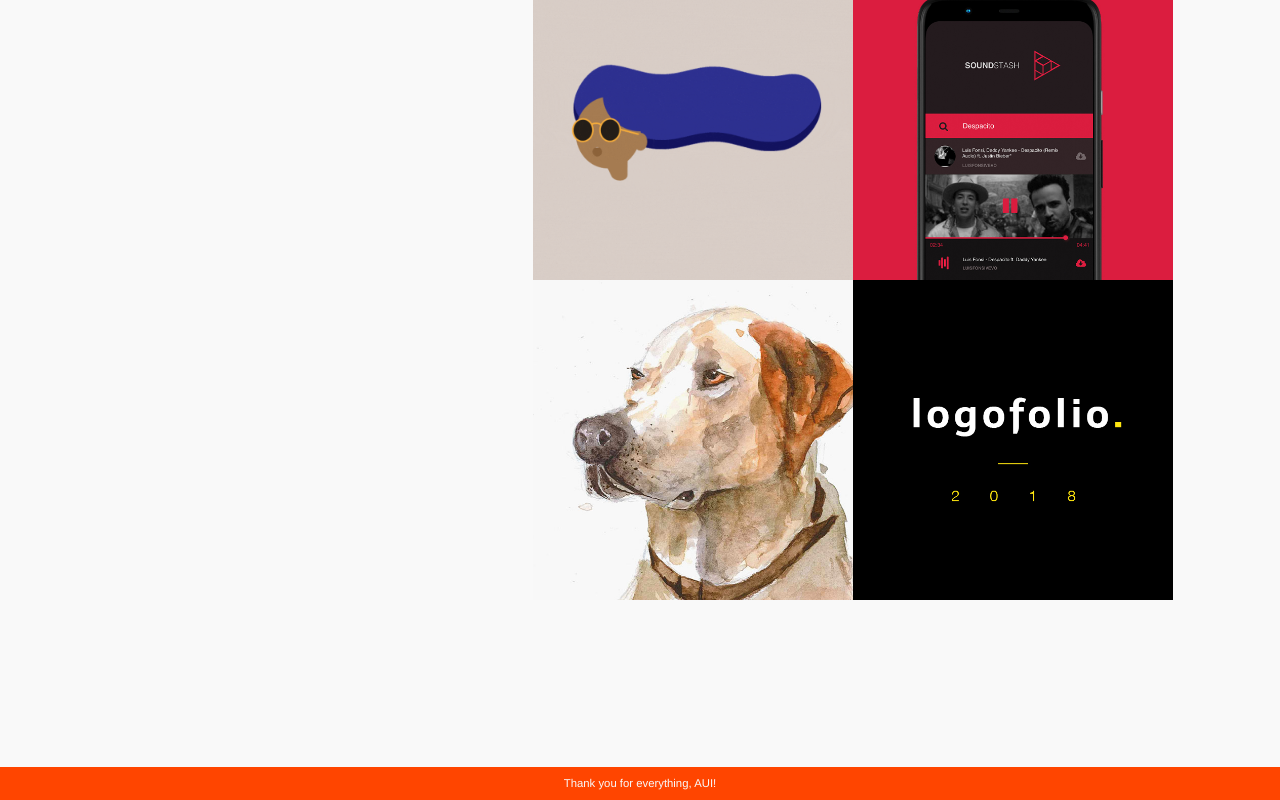
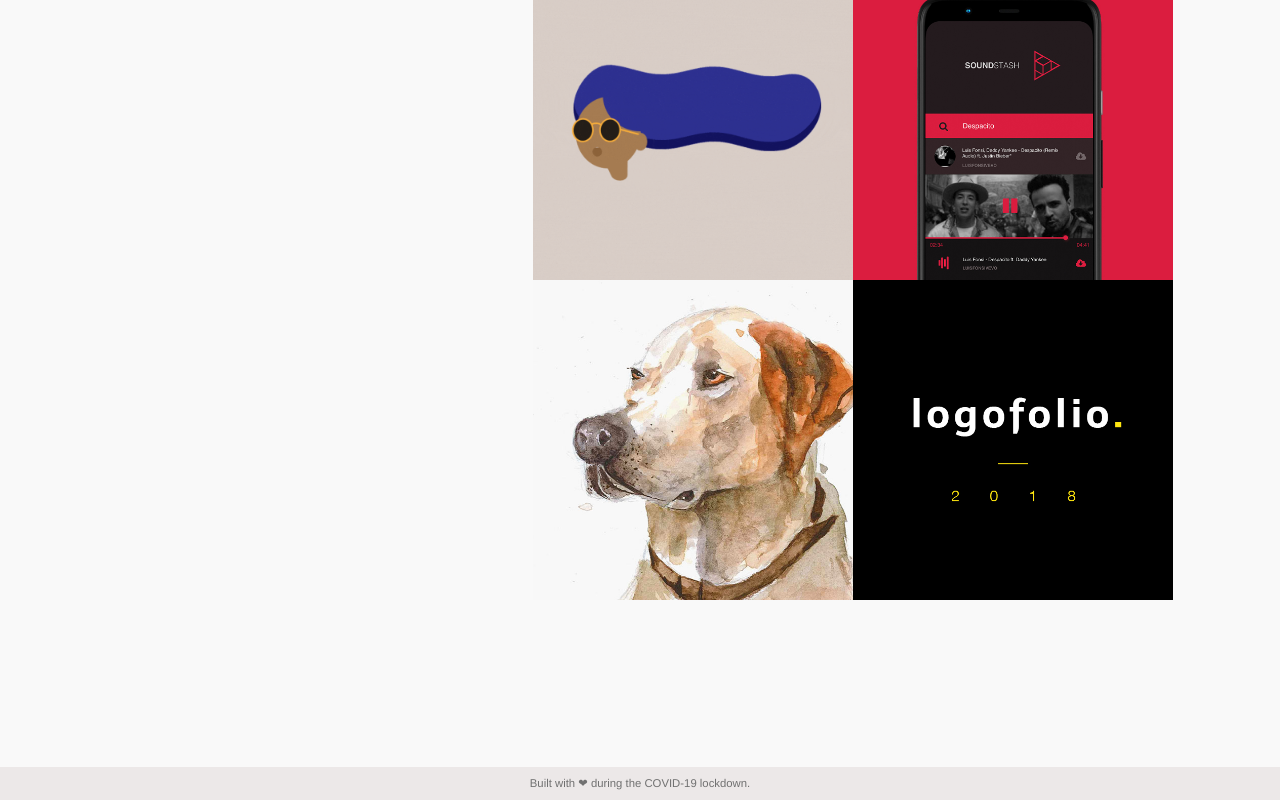
Before and after one commit to eccentricdz/eccentricdz.github.io, a React (Create React App) app: page / in a window 1280 px wide. Shown: the part 1570-2370 px from the top of the page. Built offline with nearby package versions, Linux system fonts and the light colour scheme.

Commit message:
Remove AUI. Add food delivery.

```diff
--- a/package.json
+++ b/package.json
@@ -7,11 +7,11 @@
     "@testing-library/jest-dom": "^4.2.4",
     "@testing-library/react": "^9.3.2",
     "@testing-library/user-event": "^7.1.2",
-    "node-sass": "^4.13.1",
     "react": "*",
     "react-dom": "*",
     "react-ga": "^2.7.0",
-    "react-scripts": "3.4.1"
+    "react-scripts": "3.4.1",
+    "sass": "^1.54.9"
   },
   "scripts": {
     "start": "react-scripts start",
--- a/src/App.js
+++ b/src/App.js
@@ -139,8 +139,7 @@ export default class App extends React.Component {
           </div>
 
           <footer>
-            {/* <div className="left">Built with ❤ during the COVID-19 lockdown.</div> */}
-            Thank you for everything, AUI!
+            <div className="left">Built with ❤ during the COVID-19 lockdown.</div>
           </footer>
         </div>
       </div>
--- a/src/App.scss
+++ b/src/App.scss
@@ -114,13 +114,13 @@ div.grid-lines {
     position: absolute;
     bottom: -1 * vGrid(1);
     width: 100vw;
-    background: $highlight-color;
+    background: $light-grid-color;
     padding: 2px hGrid(1);
     left: -1 * hGrid(1);
     font-size: 0.6rem;
     z-index: 10;
     text-align: center;
-    color: $light-base-color;
+    color: $secondary-color;
 
     a {
       color: $secondary-color;
--- a/src/_App_Dark.scss
+++ b/src/_App_Dark.scss
@@ -16,7 +16,7 @@
 
       .right-grid {
         footer {
-          background-color: $highlight-color;
+          background-color: $dark-grid-color;
           a {
             color: $secondary-color;
           }
--- a/src/components/About.js
+++ b/src/components/About.js
@@ -14,7 +14,9 @@ export default class About extends React.Component {
 
                 I have been obsessed with everything design for as long as I can remember and have freelanced for brands around the world designing identities, products and experiences.<br /> <br />
 
-                After graduating with a bachelor’s degree in Computer Science, I joined Amazon, where I am focusing on design systems and tooling for front-end development.<br /> <br />
+                After graduating with a bachelor’s degree in Computer Science, I joined Amazon, where I was focusing on design systems and tooling for front-end development.<br /> <br />
+
+                Currently I am based out of Vancouver and work for a startup in the food delivery space.<br /> <br />
 
                 Hit me up, if you’d like to work on a project with me or just say hello,<br />
                 <a className="about-link" href="mailto:this.agarwal@gmail.com">this.agarwal@gmail.com</a>
```
Also changed, not shown: 1 other file (tests, documents, lock files or other folders).
